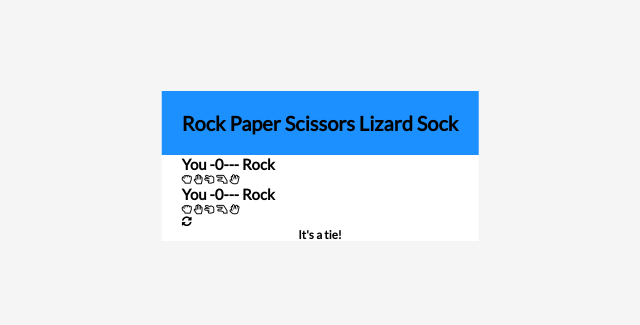
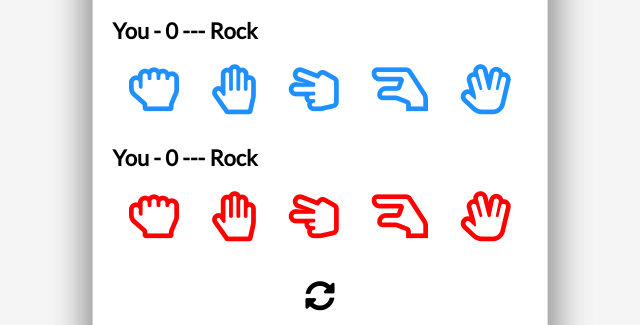
Before and after one commit to arnameti/1_Project_06.10.22_Spock-Rock-Game, a plain HTML site: page index.html in a window 1280 px wide. Shown: the part 234-559 px from the top of the page, without its empty margins (320-960 px from the left). Drawn offline with Linux system fonts and the light colour scheme.

Commit message:
Build UI - CSS II

```diff
--- a/index.html
+++ b/index.html
@@ -15,24 +15,24 @@
    </header>
 
    <section class="player-container">
-      <h2>You -<span class="player-score">0</span><span class="player-choice">--- Rock</span></h2>
-      <div class="icons">
-         <i class="far fa-hand-rock" title="Rock"></i>
-         <i class="far fa-hand-paper" title="Paper"></i>
-         <i class="far fa-hand-scissors" title="Scissors"></i>
-         <i class="far fa-hand-lizard" title="Lizard"></i>
-         <i class="far fa-hand-spock" title="Spock"></i>
+      <h2>You - <span class="player-score">0</span><span class="player-choice"> --- Rock</span></h2>
+      <div class="icons player-icons">
+         <i class="player-icon far fa-hand-rock" title="Rock"></i>
+         <i class="player-icon far fa-hand-paper" title="Paper"></i>
+         <i class="player-icon far fa-hand-scissors" title="Scissors"></i>
+         <i class="player-icon far fa-hand-lizard" title="Lizard"></i>
+         <i class="player-icon far fa-hand-spock" title="Spock"></i>
       </div>
    </section>
 
    <section class="computer-container">
-      <h2>You -<span class="player-score">0</span><span class="computer-choice">--- Rock</span></h2>
-      <div class="icons">
-         <i class="far fa-hand-rock" title="Rock"></i>
-         <i class="far fa-hand-paper" title="Paper"></i>
-         <i class="far fa-hand-scissors" title="Scissors"></i>
-         <i class="far fa-hand-lizard" title="Lizard"></i>
-         <i class="far fa-hand-spock" title="Spock"></i>
+      <h2>You - <span class="player-score">0</span><span class="computer-choice"> --- Rock</span></h2>
+      <div class="icons computer-icons">
+         <i class="computer-icon far fa-hand-rock" title="Rock"></i>
+         <i class="computer-icon far fa-hand-paper" title="Paper"></i>
+         <i class="computer-icon far fa-hand-scissors" title="Scissors"></i>
+         <i class="computer-icon far fa-hand-lizard" title="Lizard"></i>
+         <i class="computer-icon far fa-hand-spock" title="Spock"></i>
       </div>
    </section>
 
--- a/script.js
+++ b/script.js
@@ -1,4 +1,6 @@
 'use strict';
+
+
 
 const choices = {
   rock: {name: 'Rock', defeats: ['scissors', 'lizard']},
--- a/style.css
+++ b/style.css
@@ -28,25 +28,73 @@ body {
     left: 50%;
     top: 50%;
     transform: translate(-50%, -50%);
+    box-shadow: 0 5px 30px 10px rgba(0, 0, 0, 0.4);
 }
+
 
 .header {
     background-color: #1C90FF;
     padding: 2rem;
+    color: white;
+    font-weight: bold;
+}
+
+.header > h1 {
+    font-size: 3rem;
+}
+
+.icons {
+    display: flex;
+    justify-content: space-around;
+}
+
+.icons > i {
+    font-size: 5rem;
 }
 
 .player-container {
     padding: 0 2rem;
+    margin: 2rem 0 3rem 0;
+}
+
+.player-container > h2 {
+    font-size: 2.2rem;
+    margin-bottom: 2rem;
+}
+
+.player-container > .icons {
+    color: dodgerblue;
 }
 
 .computer-container {
     padding: 0 2rem;
+    margin-bottom: 4rem;
+}
+
+.computer-container > h2 {
+    font-size: 2.2rem;
+    margin-bottom: 2rem;
+}
+
+.computer-container > .icons {
+    color: red;
 }
 
 .reset-container {
-    padding: 0 2rem;
+    display: flex;
+    justify-content: center;
+}
+
+.reset-container > i {
+    font-size: 3rem;
 }
 
 .result-container {
     text-align: center;
+    margin: 2rem 0;
+    font-size: 5rem;
 }
+
+.color-black {
+    color: black !important;
+}
```
